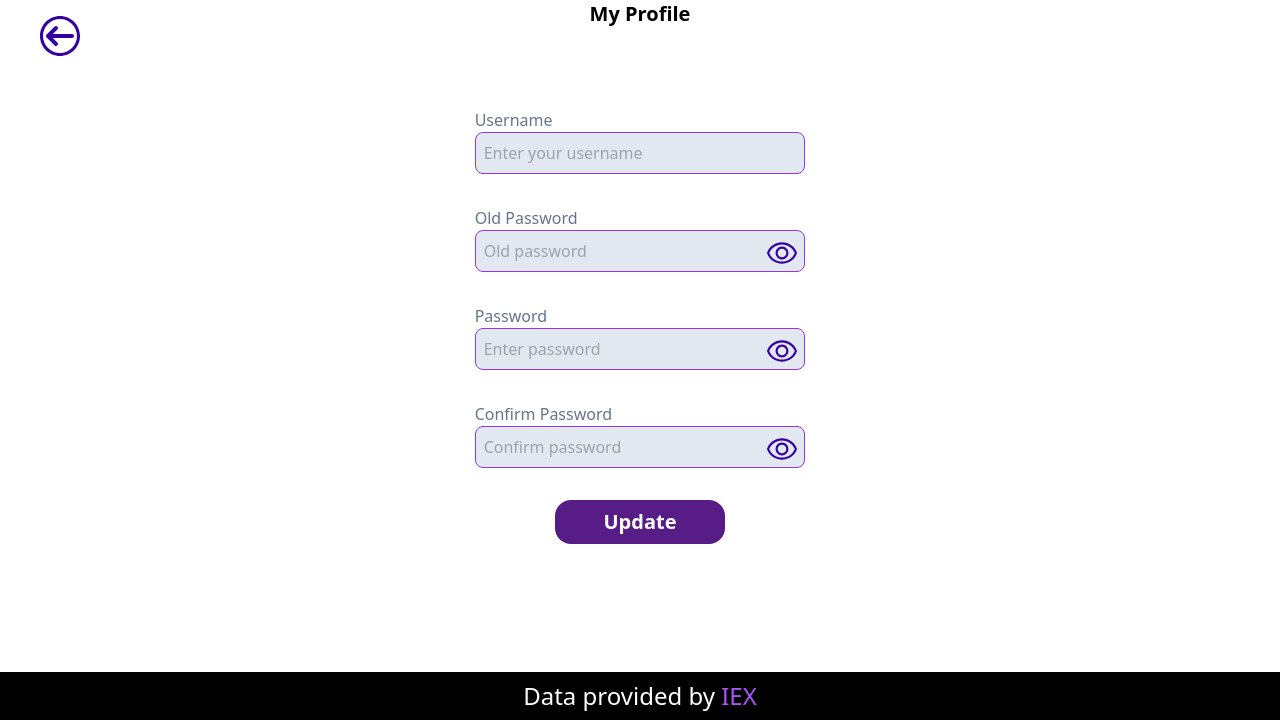
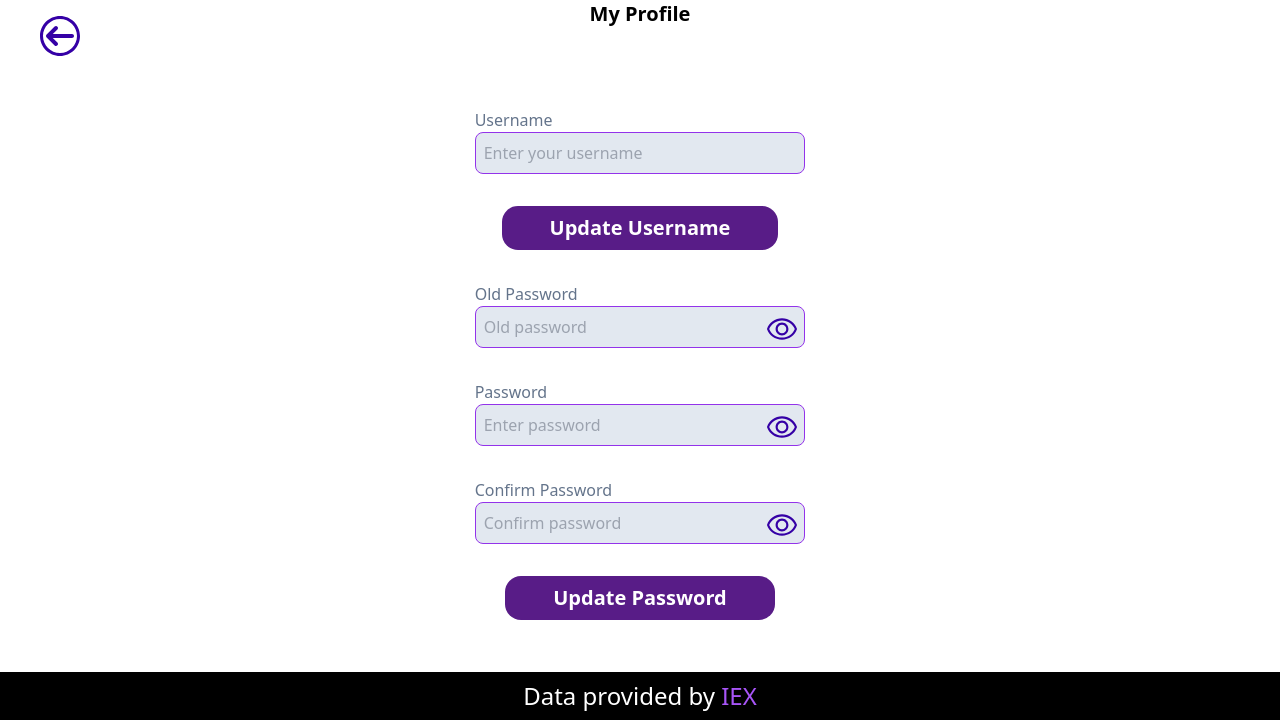
Before and after one commit to LeafieSolutions/finance_app, a Flask app: page /profile in a window 1280 px wide. Shown: the part 80-800 px from the top of the page. Run offline with Flask 3, Linux system fonts and the light colour scheme; the visitor is signed in with stand-in values (Sample User, id 1); data that the repository does not hold is empty.

Commit message:
update username button

```diff
--- a/assets/css/output.css
+++ b/assets/css/output.css
@@ -1261,6 +1261,14 @@ html {
   width: 100%;
 }
 
+.w-4\/5 {
+  width: 80%;
+}
+
+.w-1\/5 {
+  width: 20%;
+}
+
 .flex-col {
   flex-direction: column;
 }
@@ -1425,6 +1433,10 @@ html {
   padding: 2rem;
 }
 
+.p-1 {
+  padding: 0.25rem;
+}
+
 .px-12 {
   padding-left: 3rem;
   padding-right: 3rem;
@@ -1440,6 +1452,16 @@ html {
   padding-right: 0.5rem;
 }
 
+.px-6 {
+  padding-left: 1.5rem;
+  padding-right: 1.5rem;
+}
+
+.px-4 {
+  padding-left: 1rem;
+  padding-right: 1rem;
+}
+
 .text-left {
   text-align: left;
 }
@@ -1468,6 +1490,11 @@ html {
 .text-xl {
   font-size: 1.25rem;
   line-height: 1.75rem;
+}
+
+.text-sm {
+  font-size: 0.875rem;
+  line-height: 1.25rem;
 }
 
 .font-bold {
--- a/templates/profile.html
+++ b/templates/profile.html
@@ -18,6 +18,11 @@ Profile
                 <input type="text" name="username" id="username" placeholder="Enter your username" autocomplete="off"
                     class="bg-slate-200 outline-none p-2 border border-purple-600 rounded-lg focus:border-2 focus:border-purple-800 focus:bg-slate-300 w-full"
                     required pattern="[a-zA-Z][a-z_A-Z0-9]+" value="{{username}}">
+                <p id="displayUserNameError" class="hidden text-red-400"></p>
+            </div>
+            <div class="flex items-center justify-center">
+                <button type="button" id="submitUsernameButton"
+                    class="bg-purple-900 font-bold text-xl text-white p-2 px-12 rounded-2xl">Update Username</button>
             </div>
             <div>
                 <label for="old_password" class="block text-slate-500">Old Password</label>
@@ -47,15 +52,17 @@ Profile
                 <p id="displayConfirmError" class="hidden"></p>
             </div>
             <div class="flex items-center justify-center">
-                <button type="button" id="submitButton"
-                    class="bg-purple-900 font-bold text-xl text-white p-2 px-12 rounded-2xl">Update</button>
+                <button type="button" id="submitPasswordButton"
+                    class="bg-purple-900 font-bold text-xl text-white p-2 px-12 rounded-2xl">Update Password</button>
             </div>
             <script>
                 const username = document.querySelector("#username");
                 const old_password = document.querySelector("#old_password");
                 const password = document.querySelector("#password");
                 const confirm_password = document.querySelector("#confirm_password");
-                const submitButton = document.querySelector("#submitButton");
+                const submitUsernameButton = document.querySelector("#submitUsernameButton");
+                const submitPasswordButton = document.querySelector("#submitPasswordButton");
+                let displayUserNameError = document.querySelector("#displayUserNameError");
                 let passwordEyeImage = document.querySelector("#passwordEyeImage");
                 let confirmEyeImage = document.querySelector("#confirmEyeImage");
                 let oldEyeImage = document.querySelector("#oldEyeImage");
@@ -91,6 +98,39 @@ Profile
                     eyeImage.src = "../assets/icons/eye_open.svg";
                 }
             }
+
+            async function checkUsername () {
+                url = `/api/register/username_exists?username=${username.value}`;
+                const response = await fetch(url);
+                const result = await response.json();
+                if (result.reason === "exist") {
+                    console.log("exist");
+                } else {
+                    console.log("not exist");
+                }
+            }
+
+            function checkFormat () {
+                if (/\s+/.test(username.value)) {
+                    displayUserNameError.textContent = 'Username cannot contain spaces';
+                    displayUserNameError.classList.remove("hidden");
+                } else if (/^[0-9]+/.test(username.value)) {
+                    displayUserNameError.textContent = 'Username should start with a letter';
+                    displayUserNameError.classList.remove("hidden");
+                } else if (!/^\S{4,}$/) {
+                    displayUserNameError.textContent = 'Username should be at least 4 characters long';
+                    displayUserNameError.classList.remove("hidden");
+                } else if (/^\S{4,}$/) {
+                    displayUserNameError.textContent = '';
+                    displayUserNameError.classList.add("hidden");
+                    checkUsername();
+                } else {
+                    displayUserNameError.textContent = '';
+                    displayUserNameError.classList.add("hidden");
+                }}
+
+            username.addEventListener("keyup", checkFormat());
+
             </script>
         </div>
     </form>
```
